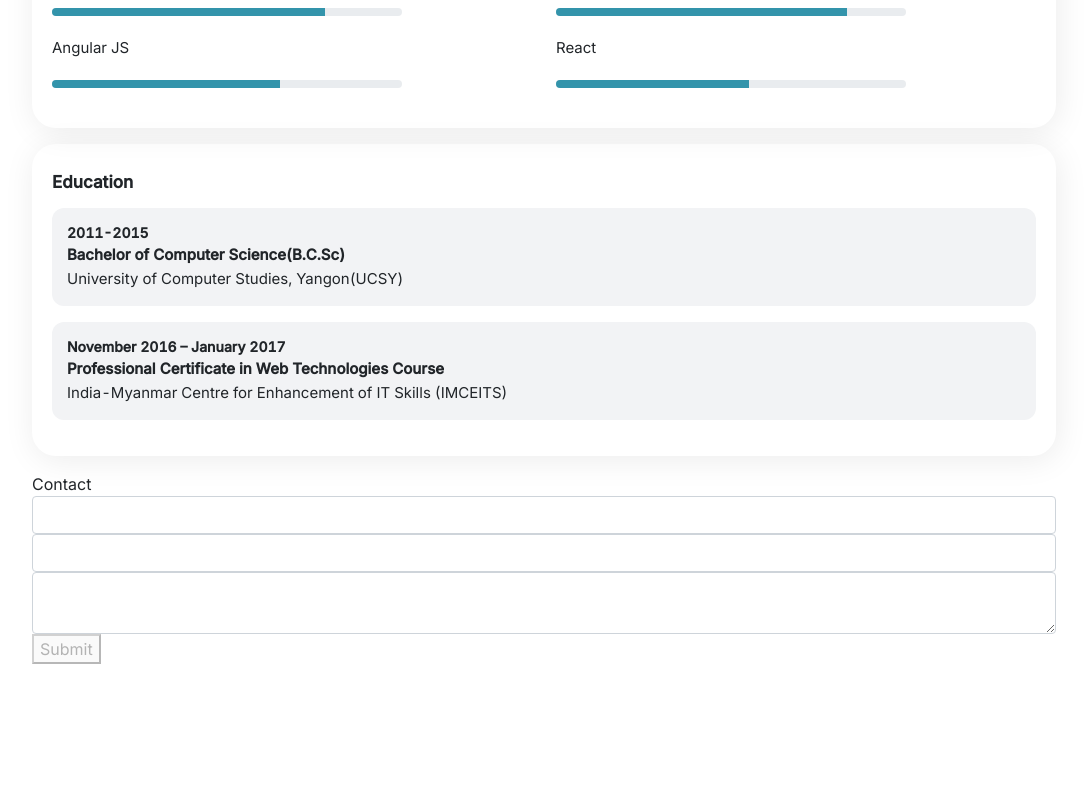
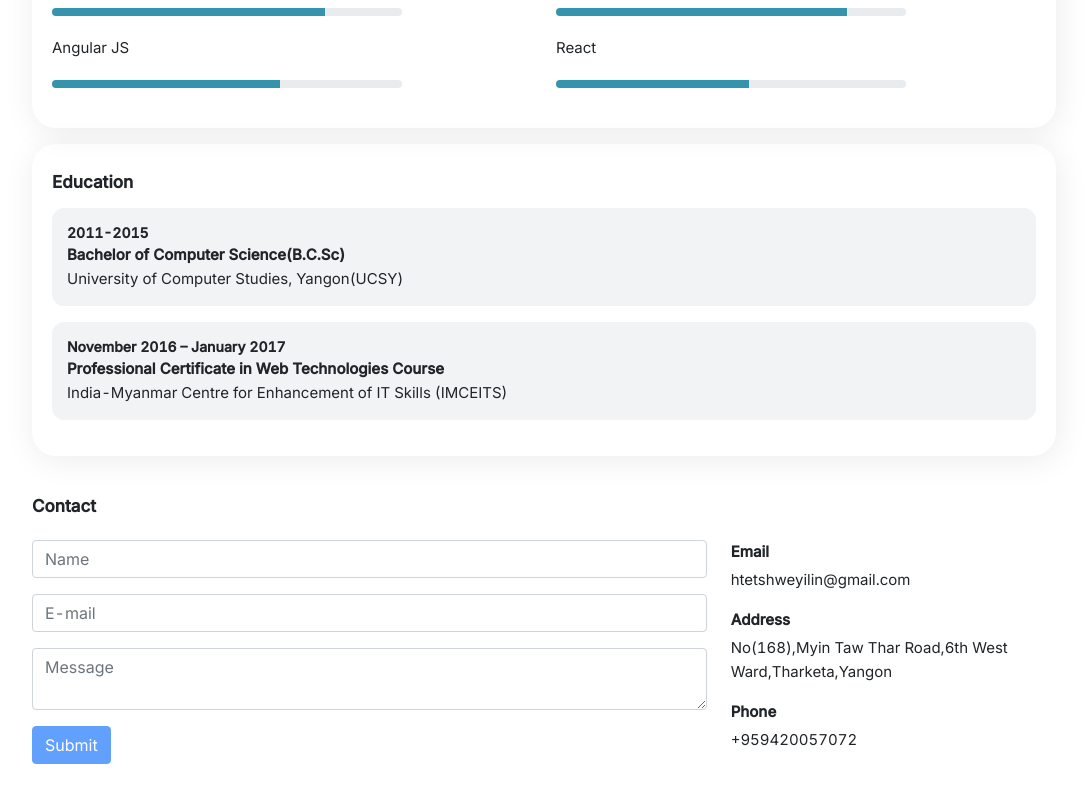
Before and after one commit to HtetShweYiLin/personal-portfolio-angular, an Angular app: page / in a window 1280 px wide. Shown: the part 1116-1916 px from the top of the page, without its empty margins (96-1183 px from the left). Before the commit the page ends 1780 px from the top, so only its background shows below. Built offline with nearby package versions, Linux system fonts and the light colour scheme.

Commit message:
updated: update contact component

```diff
--- a/src/app/data/profile.ts
+++ b/src/app/data/profile.ts
@@ -21,7 +21,11 @@ export const profile = {
             {
                 "label": "Address",
                 "value": "No(168),Myin Taw Thar Road,6th West Ward,Tharketa,Yangon"
-            }
+            },
+            {
+              "label": "Phone",
+              "value": "+959420057072"
+          }
         ]
     },
     "language": "Myanmar, English",
@@ -87,5 +91,19 @@ export const profile = {
             "place": "India-Myanmar Centre for Enhancement of IT Skills (IMCEITS)",
             "duration": "November 2016 – January 2017"
         }
+    ],
+    "contact": [
+      {
+          "label": "Email",
+          "value": "htetshweyilin@gmail.com"
+      },
+      {
+          "label": "Address",
+          "value": "No(168),Myin Taw Thar Road,6th West Ward,Tharketa,Yangon"
+      },
+      {
+          "label": "Phone",
+          "value": "+959420057072"
+      }
     ]
 }
--- a/src/app/profile/components/contact/contact.component.html
+++ b/src/app/profile/components/contact/contact.component.html
@@ -1,13 +1,14 @@
-<div id="contact">
-    <div>
+<div id="contact" class="pt-3 pb-3 mt-3 mb-3">
+    <div class="h4-strong pb-3">
         Contact
     </div>
-    <div>
-      <form #heroForm="ngForm" appIdentityRevealed>
-        <div [hidden]="heroForm.submitted">
-          <div class="cross-validation" [class.cross-validation-error]="heroForm.errors?.['identityRevealed'] && (heroForm.touched || heroForm.dirty)">
-            <div class="form-group">
-              <input type="text" id="name" name="name" class="form-control"
+    <div class="row">
+      <div class="col-lg-8 col-md-12">
+        <form #contactForm="ngForm">
+          <div [hidden]="contactForm.submitted">
+            <div class="cross-validation" [class.cross-validation-error]="contactForm.errors?.['identityRevealed'] && (contactForm.touched || contactForm.dirty)">
+              <div class="form-group pb-3">
+                <input type="text" id="name" name="name" class="form-control" placeholder="Name"
                       [(ngModel)]="contactUser.name" #name="ngModel" required>
 
                 <div *ngIf="name.invalid && (name.dirty || name.touched)"
@@ -17,8 +18,8 @@
                   </div>
                 </div>
               </div>
-            <div class="form-group">
-              <input type="email" id="email" name="email" class="form-control"
+              <div class="form-group pb-3">
+                <input type="email" id="email" name="email" class="form-control" placeholder="E-mail"
                       [(ngModel)]="contactUser.email" #email="ngModel" required>
 
                 <div *ngIf="email.invalid && (email.dirty || email.touched)"
@@ -28,14 +29,25 @@
                   </div>
                 </div>
               </div>
-            <div class="form-group">
-              <textarea type="message" id="message" name="message" class="form-control"
+              <div class="form-group pb-3">
+                <textarea type="message" id="message" name="message" class="form-control" placeholder="Message"
                 [(ngModel)]="contactUser.message" #message="ngModel"></textarea>
               </div>
             </div>
-          <button type="submit"
-                  [disabled]="heroForm.invalid">Submit</button>
+            <button type="submit" class="btn btn-primary"
+                    [disabled]="contactForm.invalid" (click)="onClickContact(contactUser)">Submit</button>
           </div>
         </form>
       </div>
+      <div class="col-lg-4 col-md-12">
+        <div *ngFor="let data of contact" class="pb-3">
+          <div class="body-m pb-1">
+            {{ data.label }}
           </div>
+          <div class="light-body-m">
+            {{ data.value }}
+          </div>
+        </div>
+      </div>
+    </div>
+</div>
--- a/src/app/profile/components/contact/contact.component.ts
+++ b/src/app/profile/components/contact/contact.component.ts
@@ -1,4 +1,4 @@
-import { Component, OnInit } from '@angular/core';
+import { Component, OnInit, Input, Output, EventEmitter } from '@angular/core';
 
 @Component({
   selector: 'app-contact',
@@ -6,6 +6,9 @@ import { Component, OnInit } from '@angular/core';
   styleUrls: ['./contact.component.css']
 })
 export class ContactComponent implements OnInit {
+  @Input() contact:Array<any> = [];
+  @Output() clickContact = new EventEmitter<any>();
+
   public contactUser:any = {
     "name": '',
     "email": '',
@@ -16,4 +19,8 @@ export class ContactComponent implements OnInit {
   ngOnInit(): void {
   }
 
+  onClickContact(user: any) {
+    this.clickContact.emit(user);
+  }
+
 }
--- a/src/app/profile/profile.component.html
+++ b/src/app/profile/profile.component.html
@@ -7,5 +7,5 @@
     <app-experience [experience]="profile.experience"></app-experience>
     <app-skills [skills]="profile.skills"></app-skills>
     <app-education [education]="profile.education"></app-education>
-    <app-contact></app-contact>
+    <app-contact [contact]="profile.contact" (clickContact)="contactMe($event)"></app-contact>
 </div>
--- a/src/app/profile/profile.component.ts
+++ b/src/app/profile/profile.component.ts
@@ -40,4 +40,8 @@ export class ProfileComponent implements OnInit {
     this.router.navigate(['resume']);
   }
 
+  contactMe(contactUser: any) {
+    console.log("contactMe",contactUser);
+  }
+
 }
```
Lines whose indentation alone changed are shown as unchanged.
